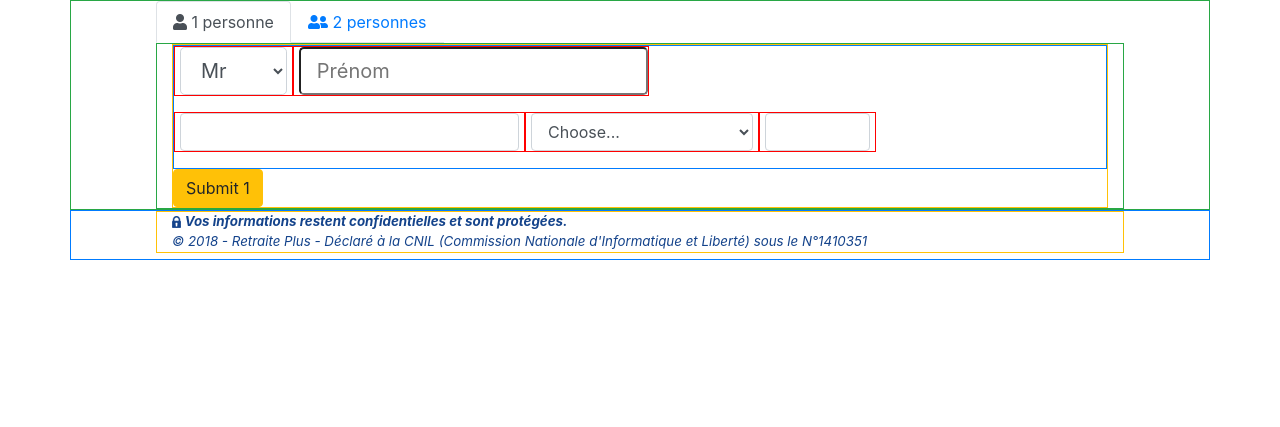
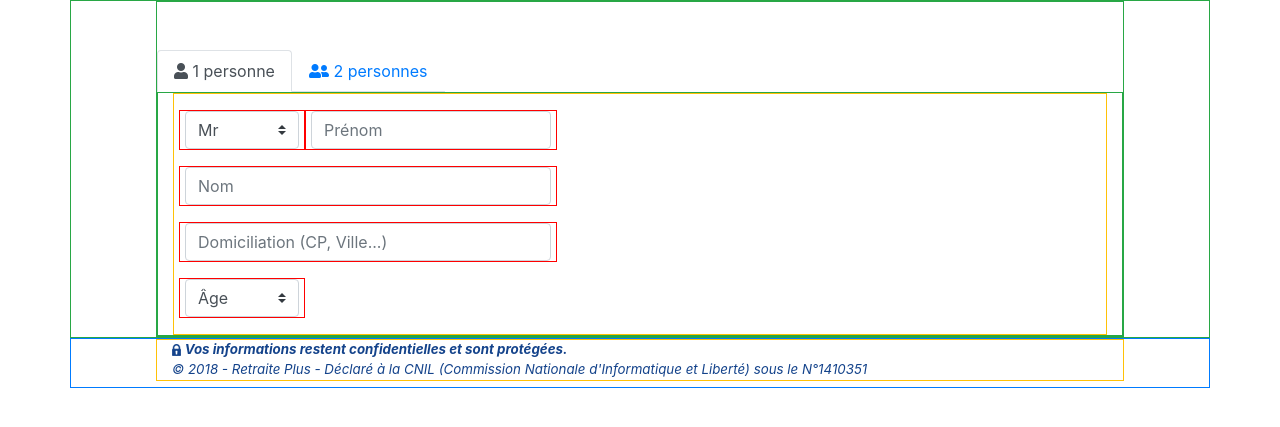
Before and after one commit to simonzr/demandeUrgente, a PHP site: page /step1.php in a window 1280 px wide. Shown: the part 180-607 px from the top of the page. Run offline with PHP 8.4, Linux system fonts and the light colour scheme; some libraries are stand-ins or nearby versions.

Commit message:
divers changements

```diff
--- a/step1.php
+++ b/step1.php
@@ -23,7 +23,7 @@
     <?php include 'header.php'; ?>
 
     <div class="container border border-success">
-        <div class="row">
+        <div class="row border border-success pt-5">
 
             <!--Onglets-->
             <ul class="nav nav-tabs" id="myTab" role="tablist">
@@ -43,41 +43,111 @@
             <div class="tab-content col-sm-12 border border-success" id="myTabContent">
                 <div class="tab-pane fade show active border border-warning" id="home" role="tabpanel" aria-labelledby="home-tab">
                     <form>
-                        <div class="form-row border border-primary">
-                            <form>
+                        <div class="form-row">
+                            <div class="col-sm-5">
                                 <div class="form-row">
-                                    <div class="form-group col-md-3">
-                                        <select class="form-control form-control-lg" name="Sexe" id="">
-                                            <option value="Mr">Mr</option>
+                                    <div class="form-group col-sm-4 mt-3">
+                                        <select class="custom-select form-control" name="Sex" id="">
+                                            <option  selected value="Mr">Mr</option>
                                             <option value="Mme">Mme</option>
                                         </select>
                                     </div>
-                                    <div class="form-group col-md-9">
-                                        <input type="password" class="form-control-lg" id="inputPassword4" placeholder="Prénom">
+                                    <div class="form-group col mt-3">
+                                        <input type="text" class="form-control" placeholder="Prénom">
                                     </div>
                                 </div>
-
                                 <div class="form-row">
-                                    <div class="form-group col-md-6">
-                                        <input type="text" class="form-control" id="inputCity">
+                                    <div class="form-group col">
+                                        <input type="text" class="form-control" placeholder="Nom">
                                     </div>
-                                    <div class="form-group col-md-4">
-                                        <select id="inputState" class="form-control">
-                                            <option selected>Choose...</option>
-                                            <option>...</option>
+                                </div>
+                                <div class="form-row">
+                                    <div class="form-group col">
+                                        <input type="text" class="form-control" placeholder="Domiciliation (CP, Ville...)">
+                                    </div>
+                                </div>
+                                <div class="form-row">
+                                    <div class="form-group col-sm-4">
+                                        <select class="custom-select form-control" name="Sex" id="Âge" >
+                                            <option selected>Âge</option>
+                                            <option value="+ de 60 ans">+ de 60 ans</option>
+                                            <option value="+ de 70 ans">+ de 70 ans</option>
                                         </select>
                                     </div>
-                                    <div class="form-group col-md-2">
-                                        <input type="text" class="form-control" id="inputZip">
+                                </div>
+                            </div>
+                        </div>
+                    </form>
+                </div>
+                <div class="tab-pane fade border border-danger" id="profile" role="tabpanel" aria-labelledby="profile-tab">
+                    <form>
+                        <div class="form-row">
+                            <div class="col-sm-5">
+                                <div class="form-row">
+                                    <div class="form-group col-sm-4 mt-3">
+                                        <select class="custom-select form-control" name="Sex" id="">
+                                            <option  selected value="Mr">Mr</option>
+                                            <option value="Mme">Mme</option>
+                                        </select>
+                                    </div>
+                                    <div class="form-group col mt-3">
+                                        <input type="text" class="form-control" placeholder="Prénom">
                                     </div>
                                 </div>
-                            </form>
+                                <div class="form-row">
+                                    <div class="form-group col">
+                                        <input type="text" class="form-control" placeholder="Nom">
+                                    </div>
+                                </div>
+                                <div class="form-row">
+                                    <div class="form-group col">
+                                        <input type="text" class="form-control" placeholder="Domiciliation (CP, Ville...)">
+                                    </div>
+                                </div>
+                                <div class="form-row">
+                                    <div class="form-group col-sm-4">
+                                        <select class="custom-select form-control" name="Sex" id="Âge" >
+                                            <option selected>Âge</option>
+                                            <option value="+ de 60 ans">+ de 60 ans</option>
+                                            <option value="+ de 70 ans">+ de 70 ans</option>
+                                        </select>
+                                    </div>
+                                </div>
+                            </div>
+                            <div class="col-sm-5">
+                                <div class="form-row">
+                                    <div class="form-group col-sm-4 mt-3">
+                                        <select class="custom-select form-control" name="Sex" id="">
+                                            <option  selected value="Mr">Mr</option>
+                                            <option value="Mme">Mme</option>
+                                        </select>
+                                    </div>
+                                    <div class="form-group col mt-3">
+                                        <input type="text" class="form-control" placeholder="Prénom">
+                                    </div>
+                                </div>
+                                <div class="form-row">
+                                    <div class="form-group col">
+                                        <input type="text" class="form-control" placeholder="Nom">
+                                    </div>
+                                </div>
+                                <div class="form-row">
+                                    <div class="form-group col">
+                                        <input type="text" class="form-control" placeholder="Domiciliation (CP, Ville...)">
+                                    </div>
+                                </div>
+                                <div class="form-row">
+                                    <div class="form-group col-sm-4">
+                                        <select class="custom-select form-control" name="Sex" id="Âge" >
+                                            <option selected>Âge</option>
+                                            <option value="+ de 60 ans">+ de 60 ans</option>
+                                            <option value="+ de 70 ans">+ de 70 ans</option>
+                                        </select>
+                                    </div>
+                                </div>
+                            </div>
                         </div>
                     </form>
-                    <button class="btn btn-warning">Submit 1</button>
-                </div>
-                <div class="tab-pane fade border border-danger" id="profile" role="tabpanel" aria-labelledby="profile-tab">
-                    <button class="btn btn-danger">Submit 2</button>
                 </div>
             </div>
 
```
